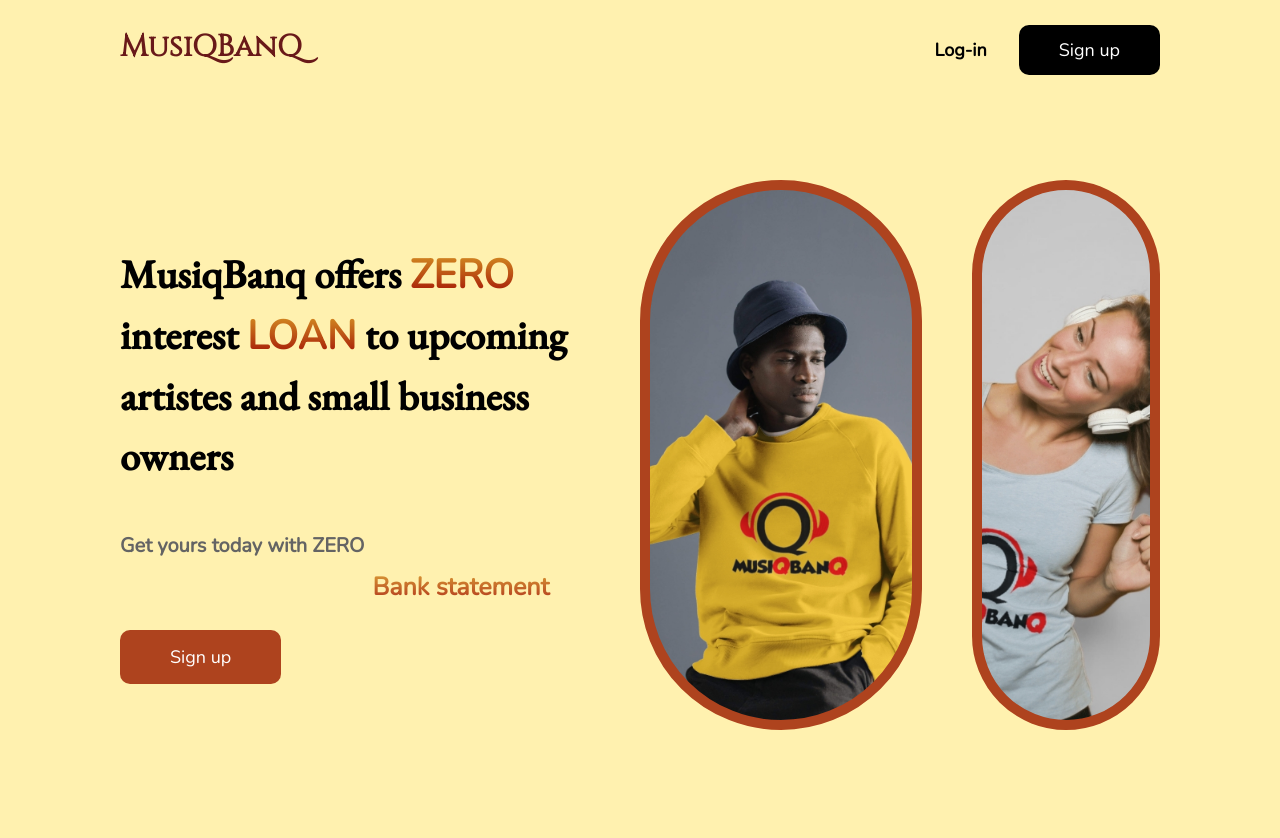
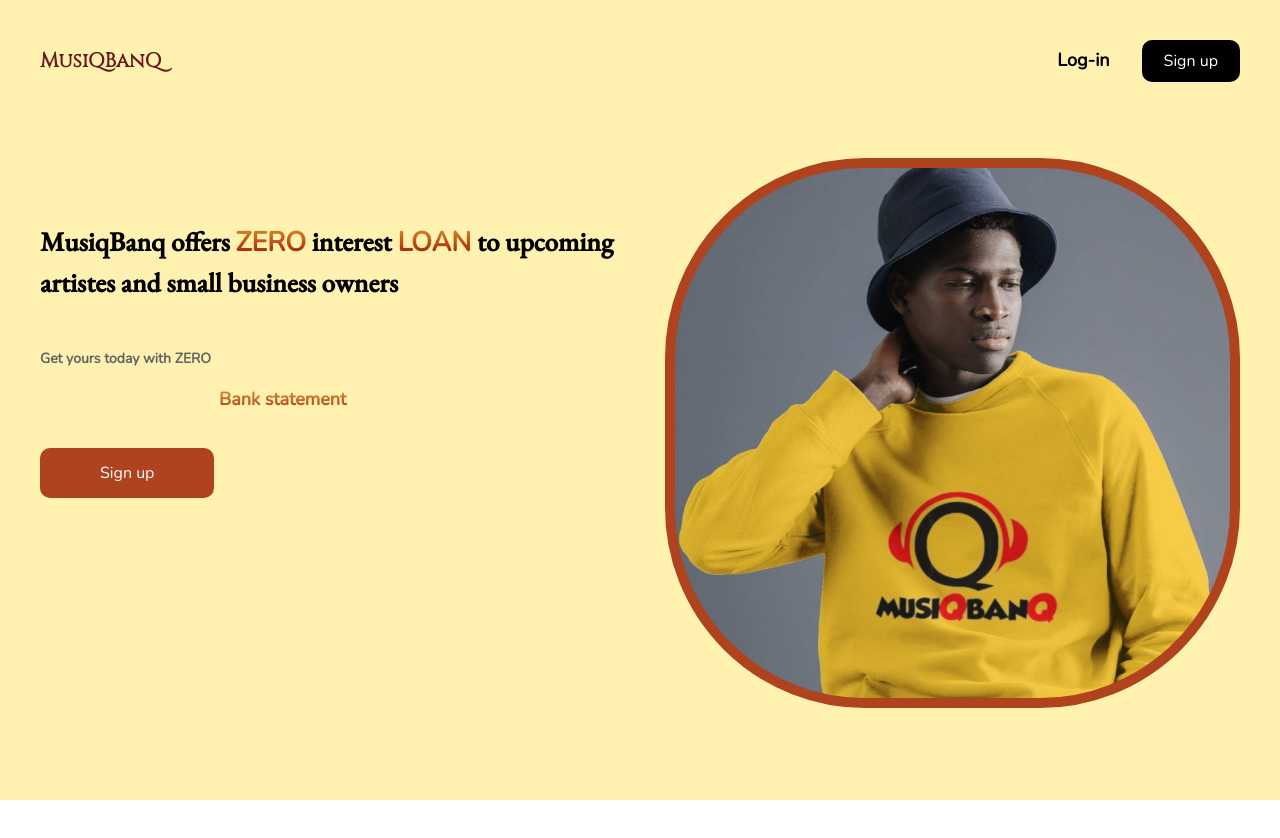
Before and after one commit to Godwindaniel10/musiqBanq, a React (Create React App) app: page / in a window 1280 px wide. Shown: the top 838 px of the page. After the commit the page ends 800 px from the top, so only its background shows below. Built offline with nearby package versions, Linux system fonts and the light colour scheme; no server answers.

Commit message:
ipad done

```diff
--- a/src/App.css
+++ b/src/App.css
@@ -994,6 +994,134 @@
 
 
 
+/* Medium devices (landscape tablets, 768px and up) */
+@media only screen and (min-width: 768px) {
+
+
+  .landingPageContainer {
+    width: 100%;
+    height: 100vh;
+    padding: 10px 40px;
+    background: #FFF1AF;
+  }
+  .navBarContainer .logo {
+    color: rgb(105, 25, 25);
+    height: 28px;
+    font-family: 'Cinzel', serif;
+    font-size: 20px;
+    font-weight: bolder;
+
+  }
+  .navBarContainer .loginButton {
+  border: none;
+  text-decoration: none;
+  font-size: 18px;
+  color: #000;
+  margin-right: 2rem;
+  font-weight: bold;
+}
+.navBarContainer .signUpButton {
+  border: none;
+  text-decoration: none;
+  font-size: 16px;
+  padding: 10px 22px;
+  border-radius: 10px;
+  background: rgb(0, 0, 0);
+  color: rgb(255, 255, 255);
+}
+.mainPageContainer {
+  width: 100%;
+  height: auto;
+  margin-top: 3rem;
+  display: grid;
+  grid-template-columns: 1fr 1fr;
+  grid-gap: 50px;
+}
+.mainPageContainer .z1 {
+  width: 100%;
+  height: auto;
+  padding-top: 0rem;
+  margin-top: 4rem;
+}
+.z1 .p1 {
+  font-size: 27px;
+  color:rgb(0, 0, 0);
+  font-weight: bolder;
+  line-height: 40px;
+  font-family: 'EB Garamond', serif;
+  padding-bottom: 2rem;
+}
+.secLineText {
+  display: flex;
+  width: 100%;
+  position: relative;
+  margin-bottom: 3rem;
+  font-weight: bold;
+  font-size: 14px;
+  color: rgb(100, 100, 100);
+}
+.secLineText .zero {
+  margin-right: 0rem;
+  margin-top: 0.3rem;
+}
+.slider .quote {
+  font-size: 18px;
+  background: -webkit-linear-gradient(#db9f27, #9B0000);
+  -webkit-background-clip: text;
+  -webkit-text-fill-color: transparent;
+  font-weight: bold;
+}
+.content-slider {
+  width: 150px;
+  padding-left: 0.5rem;
+}
+
+.slider {
+  overflow: visible;
+}
+
+.mask {
+  overflow: hidden;
+  height: 70px;
+}
+.z1 .signUpButton {
+  border: none;
+  text-decoration: none;
+  font-size: 16px;
+  padding: 14px 60px;
+  border-radius: 10px;
+  background: #AE431E;
+  color: rgb(255, 255, 255);
+  margin-top: 0rem;
+}
+
+  .mainPageContainer
+  .z2 {
+    width: 100%;
+    height: 550px;
+    border-radius: 200px;
+    background-image: url(./images/pic4.jpg);
+    background-position: center;
+    background-size: cover;
+    border: 10px solid #AE431E;
+    position: relative;
+  }
+  .mainPageContainer .z3 {
+    width: 100%;
+    height: 550px;
+    border-radius: 200px;
+    background-image: url(./images/pic5.jpg);
+    background-position: center;
+    background-size: cover;
+    border: 10px solid #AE431E;
+    position: relative;
+    display: none;
+  }
+
+}
+
+
+
 
 
 
```
